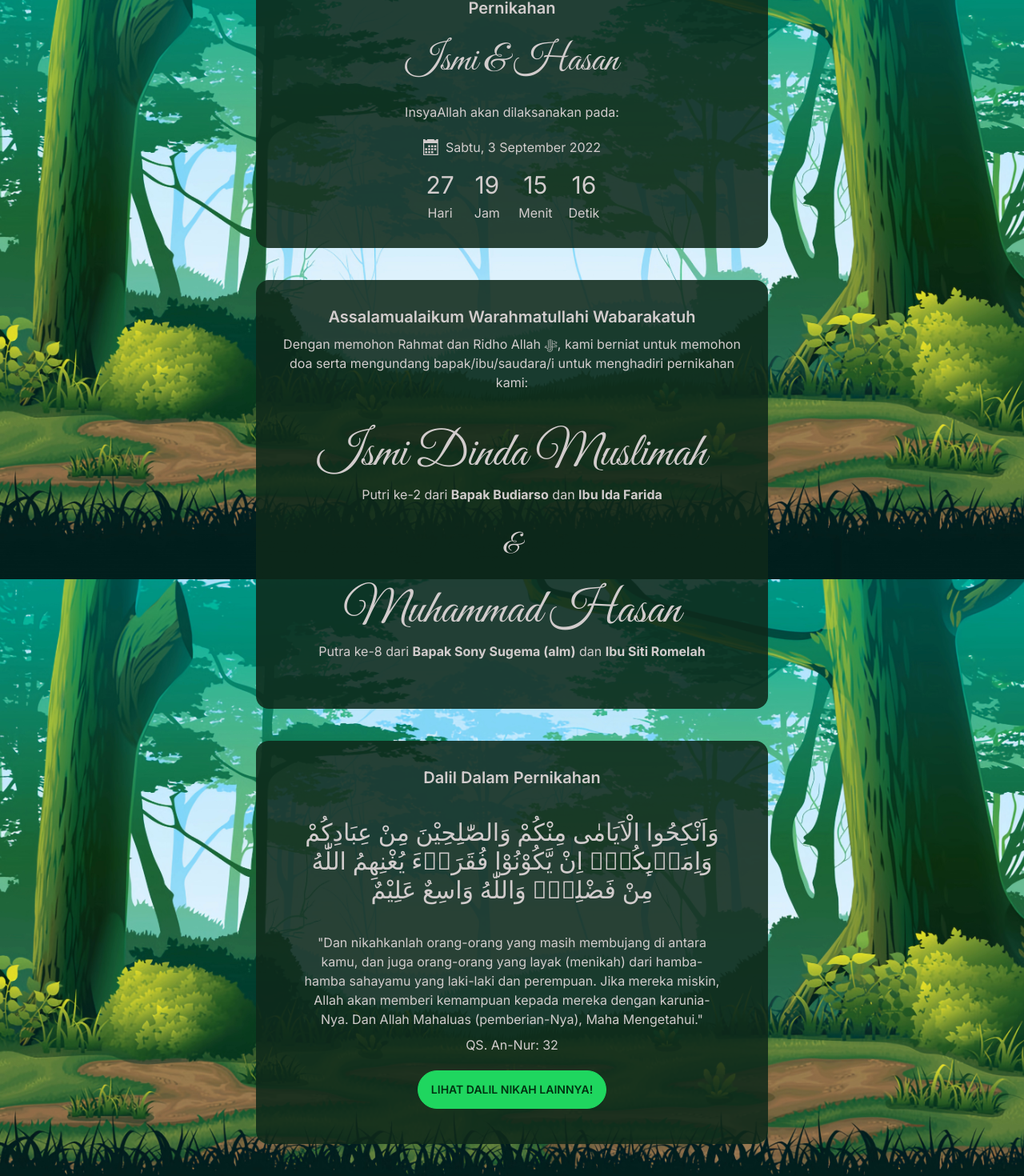
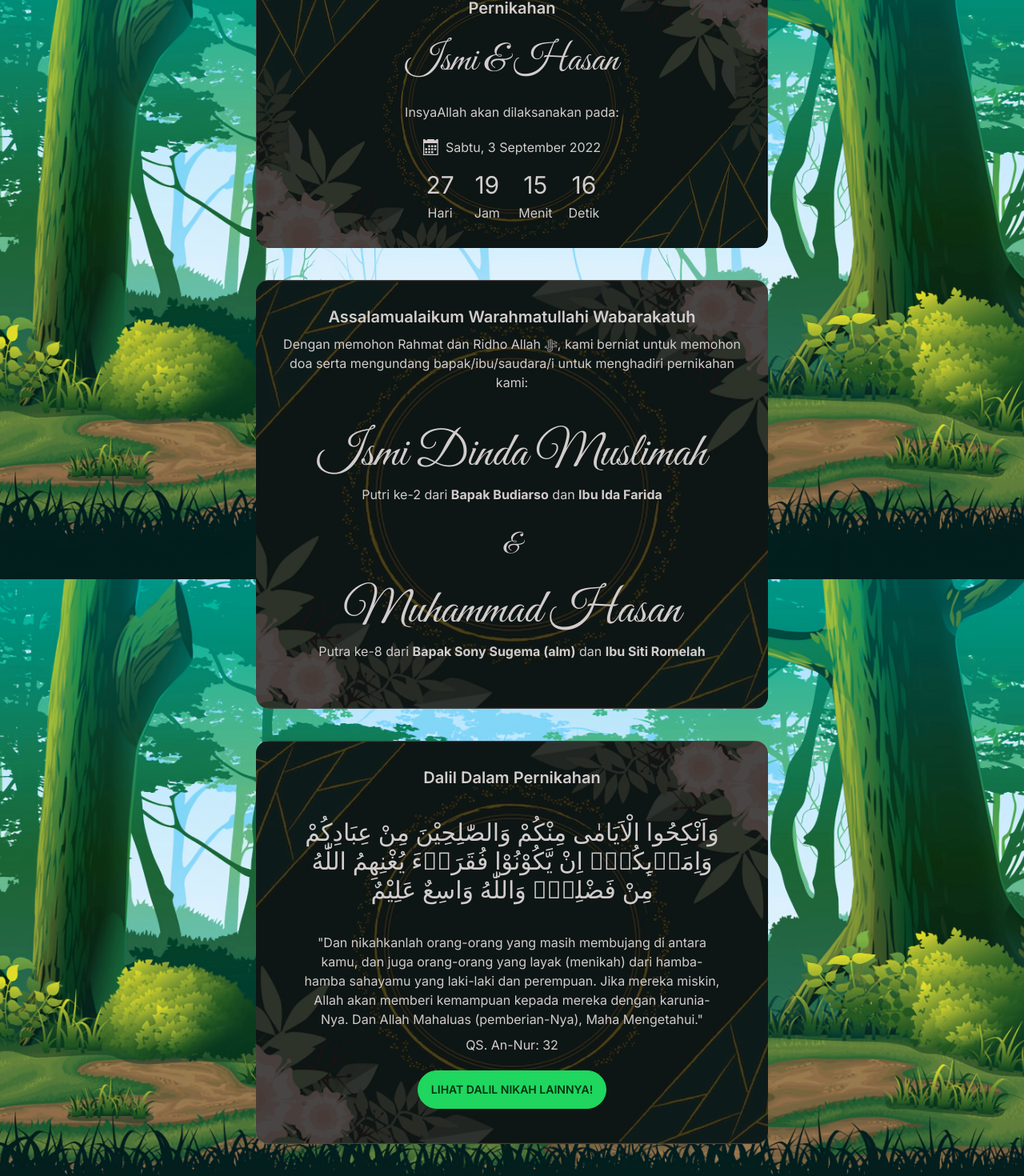
Before and after one commit to ahr9n/the-wedding-of-ahmad-and-ebtihal, a Next.js app: page / in a window 1280 px wide. Shown: the part 76-1546 px from the top of the page at 80% size. Built offline with nearby package versions, Linux system fonts and the light colour scheme; a web font is replaced by a local one.

Commit message:
refactor: use cards instead

```diff
--- /dev/null
+++ b/src/components/Card.tsx
@@ -0,0 +1,30 @@
+import React from "react"
+
+const cardStyle = {
+  backgroundColor: "rgba(0,197,97,0.5)",
+  backgroundImage: `url("/background/floral-bg.jpg")`,
+  backgroundPosition: "center",
+  backgroundRepeat: "no-repeat",
+  backgroundSize: "cover",
+}
+
+type Props = {
+  children: JSX.Element[] | JSX.Element
+  title: string
+}
+
+const Card = ({ children, title }: Props) => {
+  return (
+    <div
+      style={cardStyle}
+      className="by-5 card image-full my-5 w-11/12 text-neutral-content lg:w-1/2"
+    >
+      <div className="card-body items-center text-center">
+        <h2 className="card-title">{title}</h2>
+        {children}
+      </div>
+    </div>
+  )
+}
+
+export default Card
--- a/src/components/Headline.tsx
+++ b/src/components/Headline.tsx
@@ -2,6 +2,7 @@ import React from "react"
 
 import { ImCalendar } from "react-icons/im"
 
+import Card from "@components/Card"
 import Countdown from "@components/Countdown"
 import { COUPLES, MARRIAGE_TIME } from "data/wedding"
 
@@ -34,18 +35,12 @@ const Headline = () => {
     )
   }
   return (
-    <div
-      style={cardStyle}
-      className="by-5 card image-full my-5 w-96 text-neutral-content lg:w-1/2"
-    >
-      <div className="card-body items-center text-center">
-        <h2 className="card-title">Pernikahan</h2>
-        {renderCoupleNames()}
-        <div>InsyaAllah akan dilaksanakan pada:</div>
-        {renderDateTime()}
-        <Countdown />
-      </div>
-    </div>
+    <Card title="Pernikahan">
+      {renderCoupleNames()}
+      <div>InsyaAllah akan dilaksanakan pada:</div>
+      {renderDateTime()}
+      <Countdown />
+    </Card>
   )
 }
 
--- a/src/components/Invitation.tsx
+++ b/src/components/Invitation.tsx
@@ -1,5 +1,6 @@
 import React from "react"
 
+import Card from "@components/Card"
 import { ICouple } from "data/interfaces"
 import { COUPLES } from "data/wedding"
 
@@ -35,22 +36,13 @@ const Invitation = () => {
   }
 
   return (
-    <div
-      style={cardStyle}
-      className="by-5 card image-full my-5 w-96 text-neutral-content lg:w-1/2"
-    >
-      <div className="card-body items-center text-center">
-        <h2 className="card-title">
-          Assalamualaikum Warahmatullahi Wabarakatuh
-        </h2>
-        <h3>
-          Dengan memohon Rahmat dan Ridho Allah ﷻ, kami berniat untuk memohon
-          doa serta mengundang bapak/ibu/saudara/i untuk menghadiri pernikahan
-          kami:
-        </h3>
-        {renderCoupleNames()}
-      </div>
-    </div>
+    <Card title="Assalamualaikum Warahmatullahi Wabarakatuh">
+      <h3>
+        Dengan memohon Rahmat dan Ridho Allah ﷻ, kami berniat untuk memohon doa
+        serta mengundang bapak/ibu/saudara/i untuk menghadiri pernikahan kami:
+      </h3>
+      {renderCoupleNames()}
+    </Card>
   )
 }
 
--- a/src/components/Rewards.tsx
+++ b/src/components/Rewards.tsx
@@ -1,5 +1,6 @@
 import React from "react"
 
+import Card from "@components/Card"
 import Dalil from "@components/Dalil"
 
 const cardStyle = {
@@ -11,12 +12,7 @@ const cardStyle = {
 
 const Rewards = () => {
   return (
-    <div
-      style={cardStyle}
-      className="by-5 card image-full my-5 w-96 text-neutral-content lg:w-1/2"
-    >
-      <div className="card-body items-center text-center">
-        <h2 className="card-title">Dalil Dalam Pernikahan</h2>
+    <Card title="Dalil Dalam Pernikahan">
       <div className="my-7 font-serif text-xl xl:px-7 xl:text-3xl">
         وَاَنْكِحُوا الْاَيَامٰى مِنْكُمْ وَالصّٰلِحِيْنَ مِنْ عِبَادِكُمْ
         وَاِمَاۤىِٕكُمْۗ اِنْ يَّكُوْنُوْا فُقَرَاۤءَ يُغْنِهِمُ اللّٰهُ مِنْ
@@ -45,8 +41,7 @@ const Rewards = () => {
           <Dalil />
         </label>
       </label>
-      </div>
-    </div>
+    </Card>
   )
 }
 
```
Lines whose indentation alone changed are shown as unchanged.
